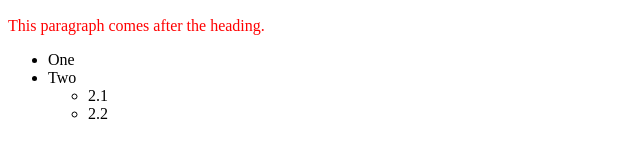
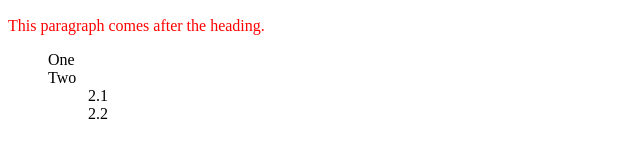
Before and after one commit to JulsLin/week6, a plain HTML site: page index.html in a window 1280 px wide. Shown: the part 216-374 px from the top of the page, 0-640 px from the left. Drawn offline with Linux system fonts and the light colour scheme.

Commit message:
remove bullet point from list

```diff
--- a/stylesheet.css
+++ b/stylesheet.css
@@ -5,3 +5,7 @@
 h2 + p {
     color: red;
 }
+
+ul {
+    list-style-type: none;
+}
```
